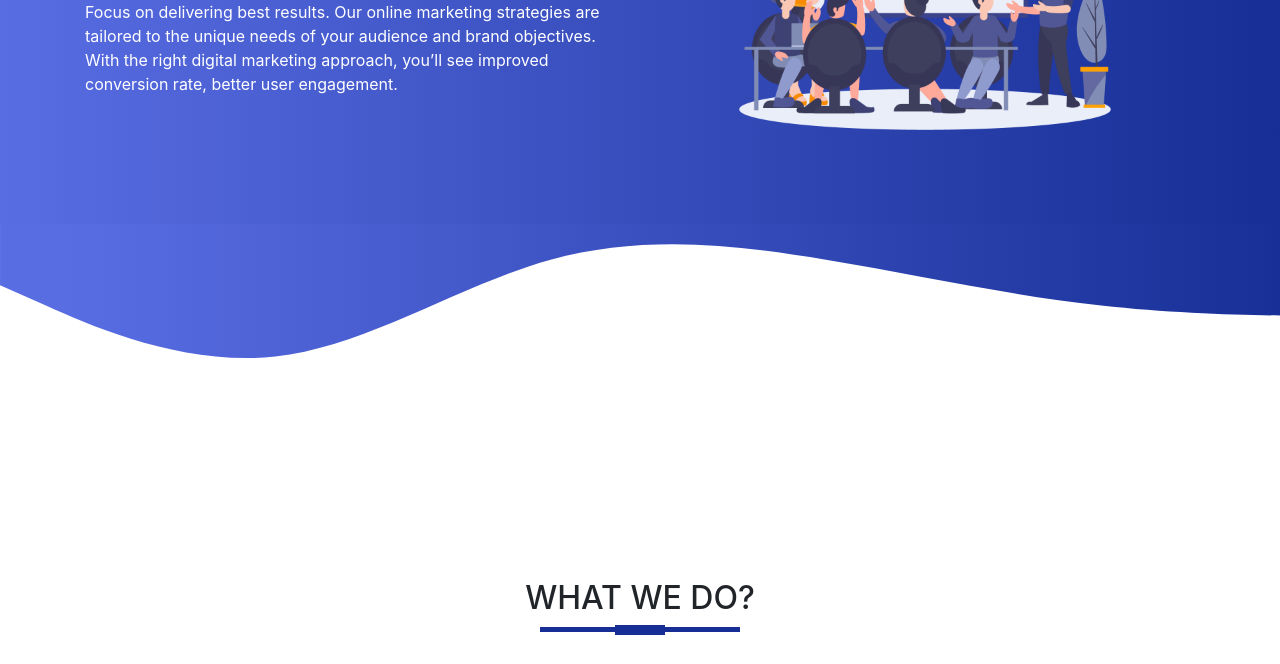
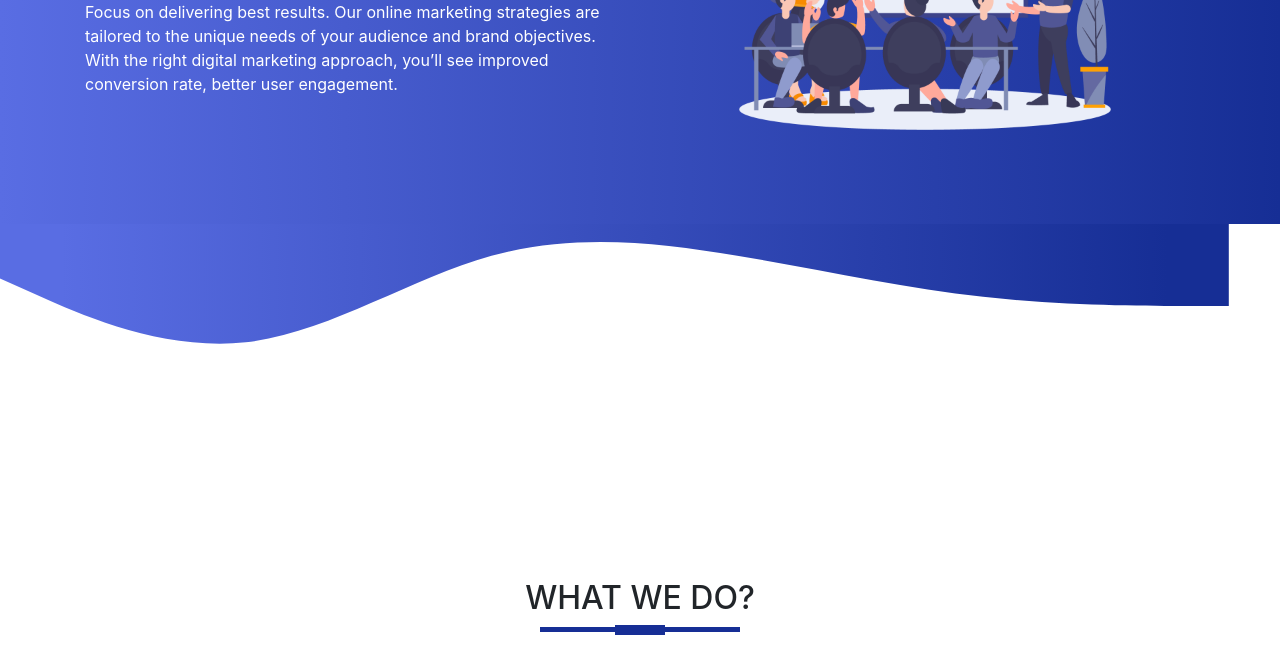
Before and after one commit to reccashi28/wr-digital-agency, a plain HTML site: page index.html in a window 1280 px wide. Shown: the part 380-1044 px from the top of the page. Drawn offline with nearby package versions, Linux system fonts and the light colour scheme.

Commit message:
still svg

```diff
--- a/index.html
+++ b/index.html
@@ -52,7 +52,7 @@
                 <img src="/images/banner.png" alt="People Meeting" class="img-fluid">
             </div>
         </div>
-        <svg xmlns="http://www.w3.org/2000/svg" viewBox="0 0 1339 300">
+        <svg xmlns="http://www.w3.org/2000/svg" viewBox="0 0 1500 300">
           <linearGradient id="gradient">
             <stop offset="5%" stop-color="rgba(89,109,227,1)" />
             <stop offset="95%" stop-color="rgba(22,46,149,1)" />
```
